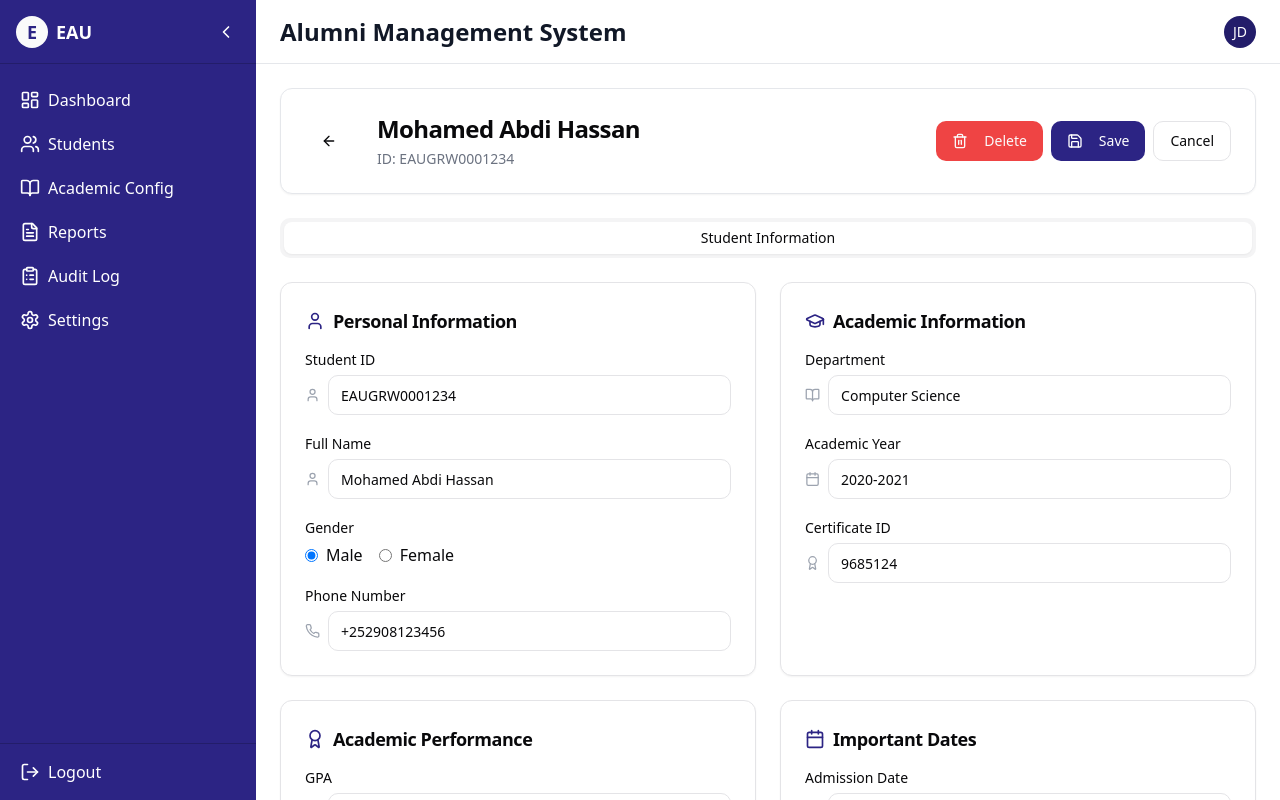
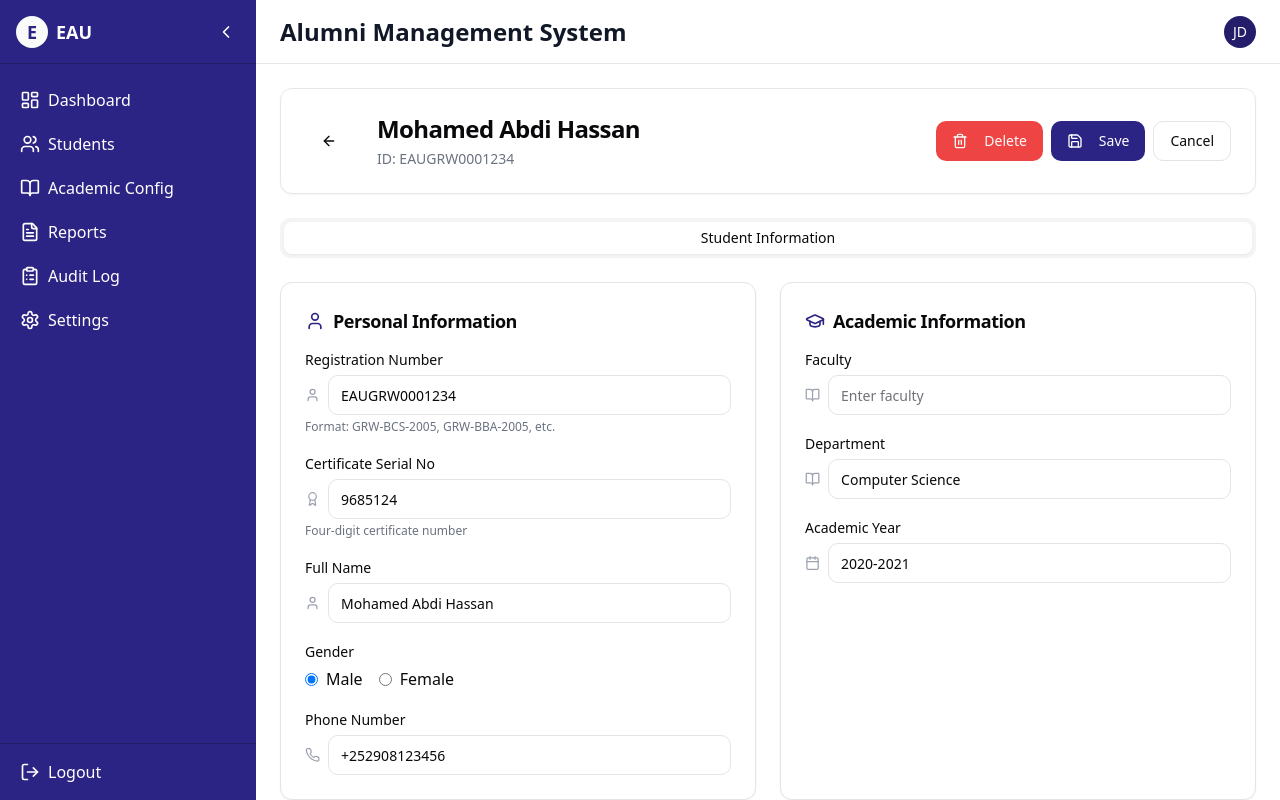
Before and after one commit to SaidIbraahim/EAU-Credential-Management-System, a React (Vite) app: page /students/1 in a window 1280 px wide. Both pictures are taken after a click on the button "Edit". Shown: the top 800 px of the page. Built offline with nearby package versions, Linux system fonts and the light colour scheme.

Commit message:
feat: Update student detail page
Update student detail page with new fields and remove admission date.

```diff
--- a/package.json
+++ b/package.json
@@ -53,7 +53,7 @@
     "react": "^18.3.1",
     "react-day-picker": "^8.10.1",
     "react-dom": "^18.3.1",
-    "react-dropzone": "^14.3.8",
+    "react-dropzone": "^14.3.0",
     "react-hook-form": "^7.53.0",
     "react-resizable-panels": "^2.1.3",
     "react-router-dom": "^6.26.2",
--- a/src/components/students/PersonalInfoForm.tsx
+++ b/src/components/students/PersonalInfoForm.tsx
@@ -35,10 +35,10 @@ const PersonalInfoForm = ({ control }: PersonalInfoFormProps) => {
           <FormItem>
             <FormLabel>Registration Number *</FormLabel>
             <FormControl>
-              <Input placeholder="e.g EAUGRW0001234" {...field} />
+              <Input placeholder="e.g GRW-BCS-2005" {...field} />
             </FormControl>
             <FormDescription>
-              Unique identifier for the student
+              Format: GRW-BCS-2005, GRW-BBA-2005, etc.
             </FormDescription>
             <FormMessage />
           </FormItem>
@@ -52,7 +52,7 @@ const PersonalInfoForm = ({ control }: PersonalInfoFormProps) => {
           <FormItem>
             <FormLabel>Certificate Serial No</FormLabel>
             <FormControl>
-              <Input placeholder="e.g 1452" {...field} />
+              <Input placeholder="e.g 8261" maxLength={4} {...field} />
             </FormControl>
             <FormDescription>
               Four-digit certificate number
--- a/src/components/students/StudentRegistrationForm.tsx
+++ b/src/components/students/StudentRegistrationForm.tsx
@@ -1,3 +1,4 @@
+
 import { useState } from "react";
 import { useForm } from "react-hook-form";
 import { zodResolver } from "@hookform/resolvers/zod";
--- a/src/components/students/formSchema.ts
+++ b/src/components/students/formSchema.ts
@@ -1,9 +1,13 @@
+
 import * as z from "zod";
 
 export const formSchema = z.object({
   full_name: z.string().min(2, "Full name is required"),
-  registration_no: z.string().min(3, "Registration Number is required"),
-  certificate_id: z.string().optional(),
+  registration_no: z.string().min(3, "Registration Number is required")
+    .regex(/^GRW-[A-Z]{3}-\d{4}$/, "Registration number should be in format GRW-XXX-YYYY (e.g. GRW-BCS-2005)"),
+  certificate_id: z.string()
+    .regex(/^\d{4}$/, "Certificate ID must be exactly 4 digits")
+    .optional(),
   gender: z.enum(["male", "female"]),
   phone_number: z.string().optional(),
   faculty_id: z.string().optional(),
--- a/src/pages/StudentDetail.tsx
+++ b/src/pages/StudentDetail.tsx
@@ -1,3 +1,4 @@
+
 import { useState, useEffect, useCallback, useRef } from "react";
 import { useParams, useNavigate } from "react-router-dom";
 import {
@@ -69,7 +70,7 @@ const StudentDetail = () => {
         academic_year: '',
         gpa: 0,
         grade: '',
-        admission_date: new Date(),
+        graduation_date: new Date(),
         status: 'un-cleared',
         created_at: new Date(),
         updated_at: new Date()
@@ -461,7 +462,7 @@ const StudentDetail = () => {
                 <div className="space-y-4">
                   <div className="grid grid-cols-1 gap-4">
                     <div>
-                      <Label htmlFor="student_id">Student ID</Label>
+                      <Label htmlFor="student_id">Registration Number</Label>
                       {isEditing ? (
                         <div className="flex items-center mt-1">
                           <User className="h-4 w-4 mr-2 text-gray-400" />
@@ -470,7 +471,7 @@ const StudentDetail = () => {
                             name="student_id"
                             value={student.student_id}
                             onChange={handleInputChange}
-                            placeholder="Enter student ID"
+                            placeholder="e.g. GRW-BCS-2005"
                           />
                         </div>
                       ) : (
@@ -478,6 +479,34 @@ const StudentDetail = () => {
                           <User className="h-4 w-4 mr-2 text-gray-400" />
                           <span>{student.student_id || "—"}</span>
                         </div>
+                      )}
+                      {isEditing && (
+                        <p className="text-xs text-gray-500 mt-1">Format: GRW-BCS-2005, GRW-BBA-2005, etc.</p>
+                      )}
+                    </div>
+
+                    <div>
+                      <Label htmlFor="certificate_id">Certificate Serial No</Label>
+                      {isEditing ? (
+                        <div className="flex items-center mt-1">
+                          <Award className="h-4 w-4 mr-2 text-gray-400" />
+                          <Input
+                            id="certificate_id"
+                            name="certificate_id"
+                            value={student.certificate_id || ''}
+                            onChange={handleInputChange}
+                            placeholder="e.g. 8261"
+                            maxLength={4}
+                          />
+                        </div>
+                      ) : (
+                        <div className="flex items-center mt-1 p-2 bg-gray-50 rounded-md border border-gray-200">
+                          <Award className="h-4 w-4 mr-2 text-gray-400" />
+                          <span>{student.certificate_id || "—"}</span>
+                        </div>
+                      )}
+                      {isEditing && (
+                        <p className="text-xs text-gray-500 mt-1">Four-digit certificate number</p>
                       )}
                     </div>
 
@@ -572,6 +601,27 @@ const StudentDetail = () => {
                 <div className="space-y-4">
                   <div className="grid grid-cols-1 gap-4">
                     <div>
+                      <Label htmlFor="faculty">Faculty</Label>
+                      {isEditing ? (
+                        <div className="flex items-center mt-1">
+                          <BookOpen className="h-4 w-4 mr-2 text-gray-400" />
+                          <Input
+                            id="faculty"
+                            name="faculty"
+                            value={student.faculty || ''}
+                            onChange={handleInputChange}
+                            placeholder="Enter faculty"
+                          />
+                        </div>
+                      ) : (
+                        <div className="flex items-center mt-1 p-2 bg-gray-50 rounded-md border border-gray-200">
+                          <BookOpen className="h-4 w-4 mr-2 text-gray-400" />
+                          <span>{student.faculty || "—"}</span>
+                        </div>
+                      )}
+                    </div>
+
+                    <div>
                       <Label htmlFor="department">Department</Label>
                       {isEditing ? (
                         <div className="flex items-center mt-1">
@@ -609,27 +659,6 @@ const StudentDetail = () => {
                         <div className="flex items-center mt-1 p-2 bg-gray-50 rounded-md border border-gray-200">
                           <Calendar className="h-4 w-4 mr-2 text-gray-400" />
                           <span>{student.academic_year || "—"}</span>
-                        </div>
-                      )}
-                    </div>
-
-                    <div>
-                      <Label htmlFor="certificate_id">Certificate ID</Label>
-                      {isEditing ? (
-                        <div className="flex items-center mt-1">
-                          <Award className="h-4 w-4 mr-2 text-gray-400" />
-                          <Input
-                            id="certificate_id"
-                            name="certificate_id"
-                            value={student.certificate_id || ''}
-                            onChange={handleInputChange}
-                            placeholder="Enter certificate ID"
-                          />
-                        </div>
-                      ) : (
-                        <div className="flex items-center mt-1 p-2 bg-gray-50 rounded-md border border-gray-200">
-                          <Award className="h-4 w-4 mr-2 text-gray-400" />
-                          <span>{student.certificate_id || "—"}</span>
                         </div>
                       )}
                     </div>
@@ -702,41 +731,12 @@ const StudentDetail = () => {
               <CardHeader className="pb-3">
                 <CardTitle className="text-lg flex items-center gap-2">
                   <Calendar className="h-5 w-5 text-primary-500" />
-                  Important Dates
+                  Important Dates & Status
                 </CardTitle>
               </CardHeader>
               <CardContent>
                 <div className="space-y-4">
                   <div className="grid grid-cols-1 gap-4">
-                    <div>
-                      <Label htmlFor="admission_date">Admission Date</Label>
-                      {isEditing ? (
-                        <div className="flex items-center mt-1">
-                          <Calendar className="h-4 w-4 mr-2 text-gray-400" />
-                          <Input
-                            id="admission_date"
-                            name="admission_date"
-                            type="date"
-                            value={student.admission_date
-                              ? new Date(student.admission_date).toISOString().split('T')[0]
-                              : ''
-                            }
-                            onChange={handleInputChange}
-                          />
-                        </div>
-                      ) : (
-                        <div className="flex items-center mt-1 p-2 bg-gray-50 rounded-md border border-gray-200">
-                          <Calendar className="h-4 w-4 mr-2 text-gray-400" />
-                          <span>
-                            {student.admission_date
-                              ? new Date(student.admission_date).toLocaleDateString()
-                              : "—"
-                            }
-                          </span>
-                        </div>
-                      )}
-                    </div>
-
                     <div>
                       <Label htmlFor="graduation_date">Graduation Date</Label>
                       {isEditing ? (
```
Also changed, not shown: 1 other file (tests, documents, lock files or other folders).
